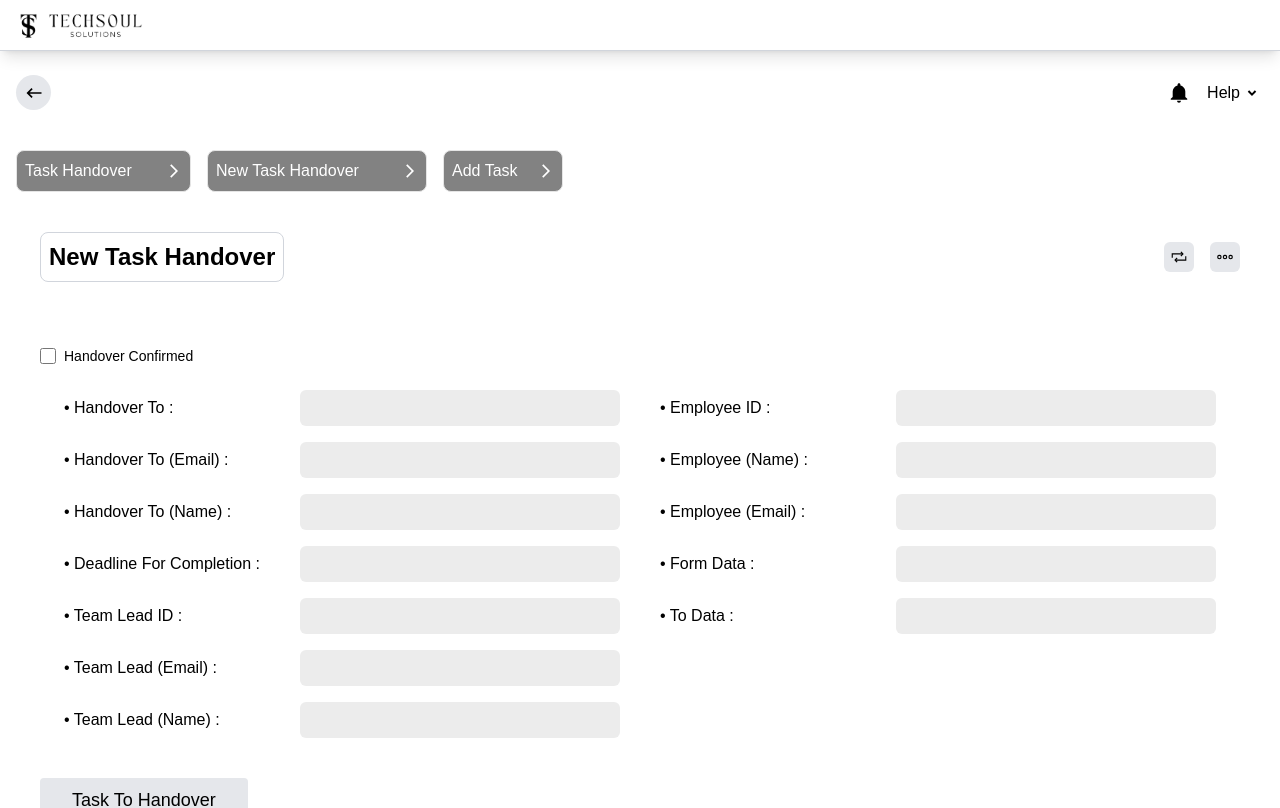
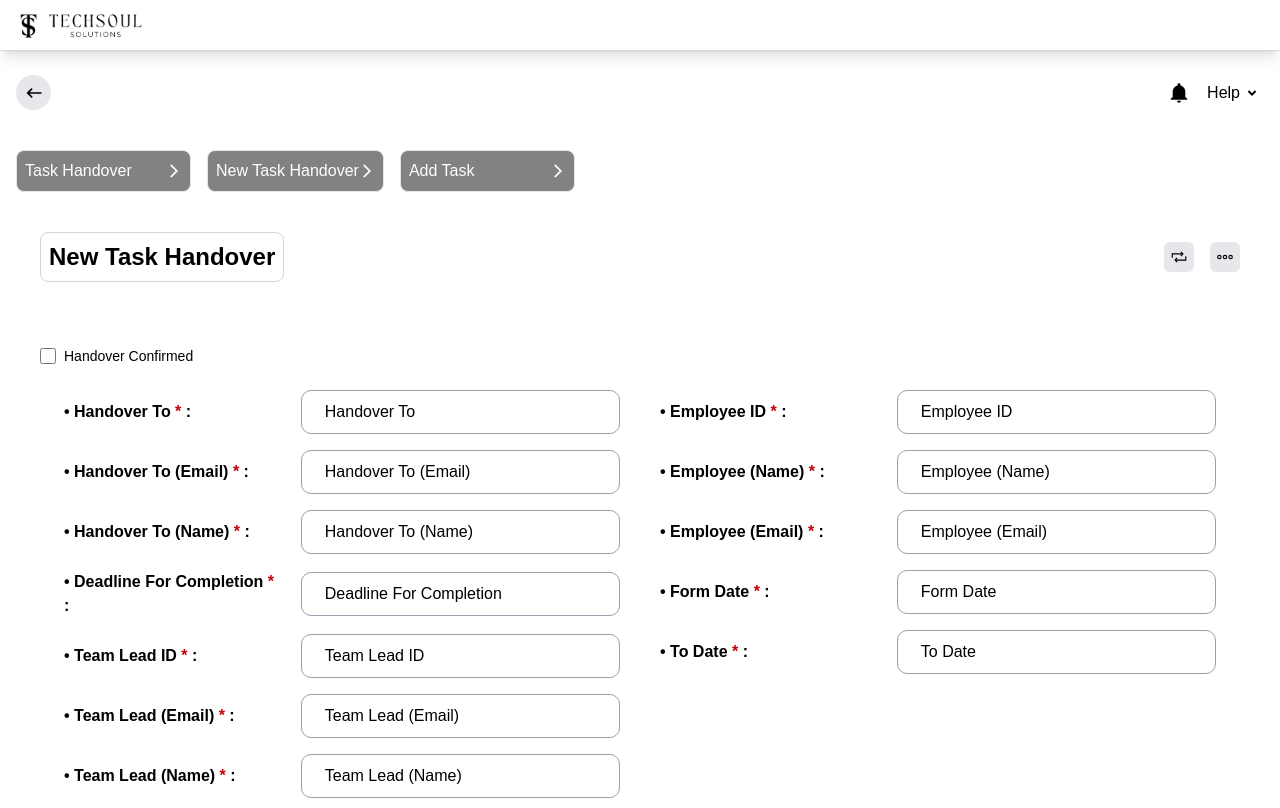
Before and after one commit to kapil238/HR, a Next.js app: page /newTaskHandover in a window 1280 px wide. Shown: the top 808 px of the page. Built offline with nearby package versions, Linux system fonts and the light colour scheme.

Commit message:
Add to validateFields

```diff
--- a/package.json
+++ b/package.json
@@ -24,6 +24,7 @@
     "next": "^15.2.4",
     "postcss": "^8.5.3",
     "quill": "^2.0.3",
+    "quill-better-table": "^1.2.10",
     "react": "^18.3.1",
     "react-dom": "^18.3.1",
     "react-icons": "^5.5.0",
--- /dev/null
+++ b/src/components/Input.jsx
@@ -0,0 +1,29 @@
+import React from 'react';
+
+const Input = ({ label, name, value, onChange, error }) => {
+  return (
+    <div className="w-full h-11 relative flex rounded-xl">
+      <input
+        required
+        className={`peer w-full outline-none px-4 text-base rounded-lg border ${error ? 'border-red-500 bg-red-50' : 'border-gray-400'} focus:shadow-lg focus:bg-transparent`}
+        id={name}
+        type="text"
+        name={name}
+        value={value}
+        onChange={onChange}
+      />
+      <label
+        htmlFor={name}
+        className={`absolute top-1/2 translate-y-[-50%] bg-transparent left-4 px-2 font-light text-base duration-150
+          peer-focus:top-0 peer-focus:left-3 peer-focus:text-sm peer-focus:text-black
+          peer-valid:top-0 peer-valid:left-3 peer-valid:text-sm peer-valid:text-black
+          peer-focus:border-[#828282] peer-valid:border-[#828282] peer-focus:bg-white peer-valid:bg-white
+          ${error ? 'text-red-500' : ''}`}
+      >
+        {label}
+      </label>
+    </div>
+  );
+};
+
+export default Input;
--- a/src/pages/newTaskHandover/index.jsx
+++ b/src/pages/newTaskHandover/index.jsx
@@ -1,6 +1,7 @@
 'use client'
 import { useState } from 'react';
 import QuillEditor from '@/components/QuillEditor';
+import Input from '@/components/Input';
 import Logo from "@/components/LogoDark";
 import { useRouter } from 'next/router';
 import { IoMdNotifications } from "react-icons/io";
@@ -12,6 +13,48 @@ import { RiArrowDropDownLine } from "react-icons/ri";
 export default function LeaveSummary() {
   const router = useRouter();
   const [editorContent, setEditorContent] = useState('');
+
+  const [newTask, setNewTask] = useState({
+    handoverTo: '',
+    handoverEmail: '',
+    handoverName: '',
+    deadline: '',
+    teamLeadId: '',
+    teamLeadEmail: '',
+    teamLeadName: '',
+    employeeId: '',
+    employeeName: '',
+    employeeEmail: '',
+    fromDate: '',
+    toDate: '',
+    details: '',
+  });
+
+  const [errors, setErrors] = useState({});
+
+  const handleInputChange = (e) => {
+    const { name, value } = e.target;
+    setNewTask(prev => ({ ...prev, [name]: value }));
+    if (value.trim() !== '') {
+      setErrors(prev => ({ ...prev, [name]: '' }));
+    }
+  };
+
+  const validateFields = () => {
+    const newErrors = {};
+    Object.keys(newTask).forEach((key) => {
+      if (!newTask[key]) newErrors[key] = true;
+    });
+    if (!editorContent.trim()) newErrors.details = true;
+    setErrors(newErrors);
+    return Object.keys(newErrors).length === 0;
+  };
+
+  const handleSubmit = () => {
+    if (validateFields()) {
+      console.log("Form submitted", newTask, editorContent);
+    }
+  };
 
   return (
     <div className="min-h-screen bg-white text-black">
@@ -42,18 +85,12 @@ export default function LeaveSummary() {
         </div>
 
         <div className="flex flex-wrap gap-4 w-full">
-                    <button className="text-base text-white font-medium leading-none px-2 py-3 rounded-md border bg-[#828282] cursor-pointer min-w-[175px] flex justify-between">
-                        Task Handover
+          {["Task Handover", "New Task Handover", "Add Task"].map((label, i) => (
+            <button key={i} className="text-base text-white font-medium leading-none px-2 py-3 rounded-md border bg-[#828282] cursor-pointer min-w-[175px] flex justify-between">
+              {label}
               <MdArrowForwardIos />
             </button>
-                    <button className="text-base text-white font-medium leading-none px-2 py-3 rounded-md border bg-[#828282] cursor-pointer min-w-[220px] flex justify-between">
-                        New Task Handover
-                        <MdArrowForwardIos />
-                    </button>
-                    <button className="text-base text-white font-medium leading-none px-2 py-3 rounded-md border bg-[#828282] cursor-pointer min-w-[120px] flex justify-between">
-                        Add Task
-                        <MdArrowForwardIos />
-                    </button>
+          ))}
         </div>
 
         <div className="flex flex-wrap justify-between items-center gap-4 pt-6 px-4 sm:px-6">
@@ -62,14 +99,10 @@ export default function LeaveSummary() {
           </div>
 
           <div className="flex items-center gap-3 sm:gap-4 text-sm sm:text-md">
-                        <button
-                            className="w-[30px] h-[30px] flex items-center justify-center rounded-sm bg-gray-200 hover:bg-gray-300 cursor-pointer transition"
-                        >
+            <button className="w-[30px] h-[30px] flex items-center justify-center rounded-sm bg-gray-200 hover:bg-gray-300 cursor-pointer transition">
               <IoRepeatSharp className="w-[18px] h-[18px]" />
             </button>
-                        <button
-                            className="w-[30px] h-[30px] flex items-center justify-center rounded-sm bg-gray-200 hover:bg-gray-300 cursor-pointer transition"
-                        >
+            <button className="w-[30px] h-[30px] flex items-center justify-center rounded-sm bg-gray-200 hover:bg-gray-300 cursor-pointer transition">
               <PiDotsThreeOutline className="w-[18px] h-[18px]" />
             </button>
           </div>
@@ -79,72 +112,80 @@ export default function LeaveSummary() {
           <div className="rounded-lg overflow-hidden min-w-[300px] sm:min-w-[600px]">
             <div className="mt-10 space-y-6">
               <div className="flex items-center gap-2">
-                                <input
-                                    type="checkbox"
-                                    id="handoverConfirmed"
-                                    className="w-4 h-4 cursor-pointer"
-                                />
-                                <label
-                                    htmlFor="handoverConfirmed"
-                                    className="text-sm font-medium"
-                                >
+                <input type="checkbox" id="handoverConfirmed" className="w-4 h-4 cursor-pointer" />
+                <label htmlFor="handoverConfirmed" className="text-sm font-medium">
                   Handover Confirmed
                 </label>
               </div>
+
               <div className="grid grid-cols-1 md:grid-cols-2 gap-x-10 gap-y-6 px-0 sm:px-6">
                 <div className="space-y-4">
                   {[
-                                        "Handover To",
-                                        "Handover To (Email)",
-                                        "Handover To (Name)",
-                                        "Deadline For Completion",
-                                        "Team Lead ID",
-                                        "Team Lead (Email)",
-                                        "Team Lead (Name)",
-                                    ].map((label, i) => (
-                                        <div key={i} className="flex flex-col sm:flex-row items-start sm:items-center gap-2 sm:gap-6">
-                                            <span className="text-md text-black font-medium sm:w-2/5 w-full">• {label} :</span>
-                                            <input
-                                                type="text"
-                                                className="bg-[#ECECEC] h-[36px] px-3 py-1 rounded-sm w-full sm:w-3/5"
+                    { label: "Handover To", name: "handoverTo", valid: "ID" },
+                    { label: "Handover To (Email)", name: "handoverEmail", valid: "Email" },
+                    { label: "Handover To (Name)", name: "handoverName", valid: "Name" },
+                    { label: "Deadline For Completion", name: "deadline", valid: "Deadline" },
+                    { label: "Team Lead ID", name: "teamLeadId", valid: "Team ID" },
+                    { label: "Team Lead (Email)", name: "teamLeadEmail", valid: "Email" },
+                    { label: "Team Lead (Name)", name: "teamLeadName", valid: "Name" },
+                  ].map(({ label, name, valid }) => (
+                    <div key={name} className="flex flex-col sm:flex-row gap-2 sm:gap-6 items-center">
+                      <span className="text-md text-black font-semibold sm:w-2/5 w-full">
+                        • {label} <span className="text-red-700 text-md">*</span> :
+                      </span>
+                      <div className="w-full sm:w-3/5">
+                        <Input
+                          label={label}
+                          name={name}
+                          value={newTask[name]}
+                          onChange={handleInputChange}
+                          error={errors[name]}
                         />
+                        {/* {errors[name] && <p className="text-red-500 text-xs mt-1">{valid} required</p>} */}
+                      </div>
                     </div>
                   ))}
                 </div>
+
                 <div className="space-y-4">
                   {[
-                                        "Employee ID",
-                                        "Employee (Name)",
-                                        "Employee (Email)",
-                                        "Form Data",
-                                        "To Data",
-                                    ].map((label, i) => (
-                                        <div key={i} className="flex flex-col sm:flex-row items-start sm:items-center gap-2 sm:gap-6">
-                                            <span className="text-md text-black font-medium sm:w-2/5 w-full">• {label} :</span>
-                                            <input
-                                                type="text"
-                                                className="bg-[#ECECEC] h-[36px] px-3 py-1 rounded-sm w-full sm:w-3/5"
+                    { label: "Employee ID", name: "employeeId", valid: "Employee ID" },
+                    { label: "Employee (Name)", name: "employeeName", valid: "Employee Name" },
+                    { label: "Employee (Email)", name: "employeeEmail", valid: "Employee Email" },
+                    { label: "Form Date", name: "fromDate", valid: "Form Date" },
+                    { label: "To Date", name: "toDate", valid: "To Date" },
+                  ].map(({ label, name, valid }) => (
+                    <div key={name} className="flex flex-col sm:flex-row gap-2 sm:gap-6 items-center">
+                      <span className="text-md text-black font-semibold sm:w-2/5 w-full">
+                        • {label} <span className="text-red-700 text-md ">*</span> :
+                      </span>
+                      <div className="w-full sm:w-3/5">
+                        <Input
+                          label={label}
+                          name={name}
+                          value={newTask[name]}
+                          onChange={handleInputChange}
+                          error={errors[name]}
                         />
+                        {/* {errors[name] && <p className="text-red-500 text-xs mt-1">{valid} required</p>} */}
+                      </div>
                     </div>
                   ))}
                 </div>
               </div>
 
               <div className="flex pt-4">
-                                <button className="bg-gray-200 px-8 py-2 font-medium text-lg rounded cursor-pointer hover:bg-gray-300 transition">
+                <button
+                  onClick={handleSubmit}
+                  className="bg-gray-200 px-8 py-2 font-medium text-lg rounded cursor-pointer hover:bg-gray-300 transition"
+                >
                   Task To Handover
                 </button>
               </div>
 
               <div className="pt-4 px-0 sm:px-6">
-                                <label className="block text-md text-black font-medium mb-2">
-                                    Task Description
-                                </label>
                 <div className="bg-white rounded-md border border-gray-300">
-                                    <QuillEditor
-                                        value={editorContent}
-                                        onChange={setEditorContent}
-                                    />
+                  <QuillEditor value={editorContent} onChange={setEditorContent} />
                 </div>
               </div>
             </div>
```
Also changed, not shown: src/components/AddTaskModal.jsx (+4 -5 lines), 1 other file (tests, documents, lock files or other folders). Lines whose indentation alone changed are shown as unchanged.
